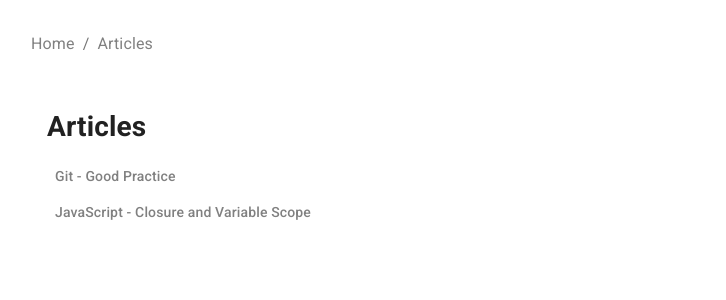
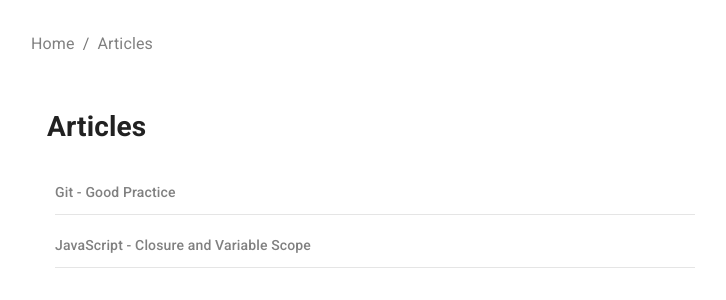
Before and after one commit to jeddl/NextJS-Static-Blog, a Next.js app: page /posts in a window 1280 px wide. Shown: the top 300 px of the page, without its empty margins (153-879 px from the left). Built offline with nearby package versions, Linux system fonts and the light colour scheme.

Commit message:
Add Box Effect

```diff
--- a/src/components/styles/ArticleList.ts
+++ b/src/components/styles/ArticleList.ts
@@ -2,6 +2,7 @@ import styled from "styled-components";
 
 export const ListRoot = styled.ul`
 	list-style-type: none;
+	margin-left: -2rem;
 `;
 
 export const ListItem = styled.li`
@@ -13,6 +14,9 @@ export const StyledLink = styled.a`
 	display: block;
 	font-weight: 500;
 	color: gray;
+	height: 2rem;
+	padding-top: 1rem;
+	padding-bottom: 2rem;
 	&:hover {
 		text-decoration: none;
 		color: black;
@@ -23,9 +27,16 @@ export const TitleDiv = styled.div``;
 
 export const DivWrapper = styled.div`
 	overflow: hidden;
+	display: inline-block;
 	width: 40rem;
-	margin: 1rem 1rem 1rem -2rem;
+	box-shadow: 0 1px 0px rgba(0, 0, 0, 0.1);
+	-webkit-transition: all 0.6s cubic-bezier(0.165, 0.84, 0.44, 1);
+	transition: all 0.6s cubic-bezier(0.165, 0.84, 0.44, 1);
 	&:hover {
-		color: gray;
+		-webkit-transform: translateX(-3px);
+		-webkit-transition: all 0.6s cubic-bezier(0.165, 0.84, 0.44, 1);
+		transition: all 0.6s cubic-bezier(0.165, 0.84, 0.44, 1);
+		transform: translateX(-3px);
+		box-shadow: 0 3px 0px rgba(0, 0, 0, 0.3);
 	}
 `;
```
